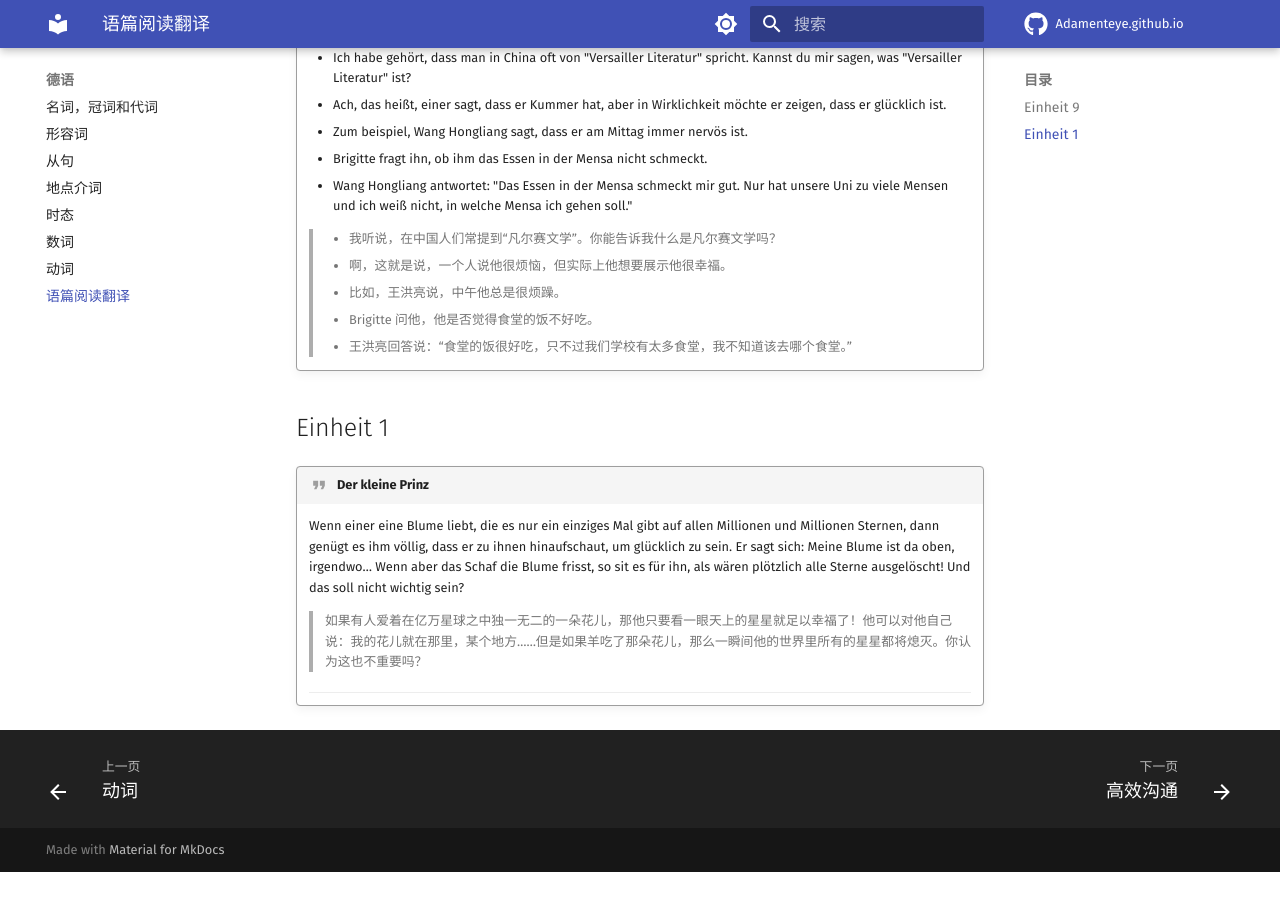
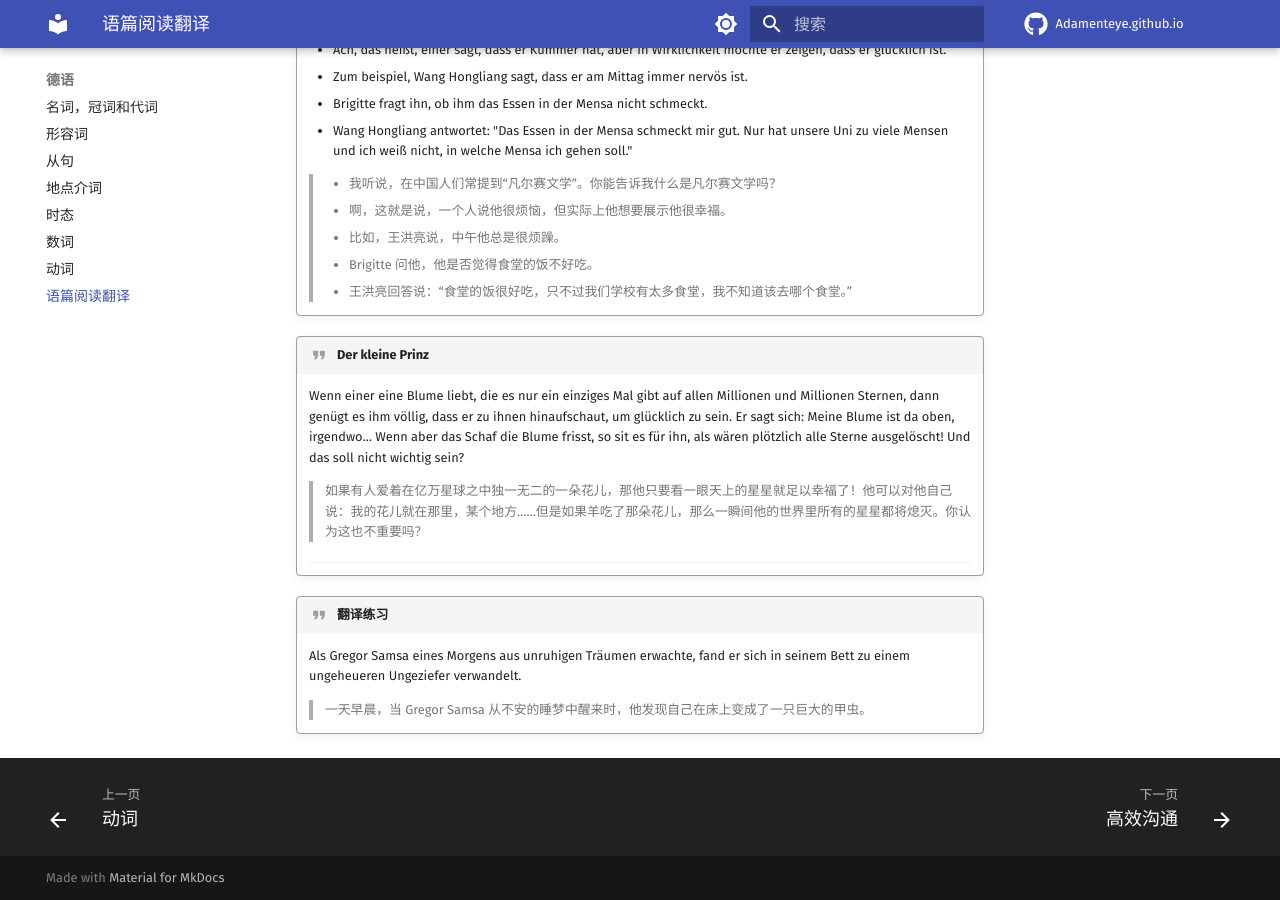
Before and after one commit to adamanteye/adamanteye.github.io, an MkDocs documentation site: the page built from docs/deutsch/lese-und-übersätzübung.md, in a window 1280 px wide and 900 px high, scrolled down 613 px. Built offline with MkDocs 1.6.1 and Material for MkDocs 9.7.7, drawn with Linux system fonts in a browser that asks for light colours; comment, search, counter and statistics services are not loaded; before the commit the page ends 1485 px from its top, so only the background shows below that.

Commit message:
Feat: 增加翻译例句

```diff
--- a/docs/deutsch/lese-und-übersätzübung.md
+++ b/docs/deutsch/lese-und-übersätzübung.md
@@ -1,4 +1,4 @@
-## Einheit 9
+
 
 !!! quote "阅读与翻译练习"
     Die Ausstellung "Crossing Parallels: German Design 1945-1990" im Kunstmuseum der Tsinghua Universität wird bis Mitte April dauern.
@@ -29,7 +29,6 @@
     > - Brigitte 问他，他是否觉得食堂的饭不好吃。
     > - 王洪亮回答说：“食堂的饭很好吃，只不过我们学校有太多食堂，我不知道该去哪个食堂。”
 
-## Einheit 1
 
 !!! quote "Der kleine Prinz"
     Wenn einer eine Blume liebt, die es nur ein einziges Mal gibt auf allen Millionen und Millionen Sternen, dann genügt es ihm völlig, dass er zu ihnen hinaufschaut, um glücklich zu sein. Er sagt sich: Meine Blume ist da oben, irgendwo… Wenn aber das Schaf die Blume frisst, so sit es für ihn, als wären plötzlich alle Sterne ausgelöscht! Und das soll nicht wichtig sein?
@@ -37,3 +36,8 @@
     > 如果有人爱着在亿万星球之中独一无二的一朵花儿，那他只要看一眼天上的星星就足以幸福了！他可以对他自己说：我的花儿就在那里，某个地方……但是如果羊吃了那朵花儿，那么一瞬间他的世界里所有的星星都将熄灭。你认为这也不重要吗？
 
     ---
+
+!!! quote "翻译练习"
+    Als Gregor Samsa eines Morgens aus unruhigen Träumen erwachte, fand er sich in seinem Bett zu einem ungeheueren Ungeziefer verwandelt.
+
+    > 一天早晨，当 Gregor Samsa 从不安的睡梦中醒来时，他发现自己在床上变成了一只巨大的甲虫。
```
Also changed, not shown: docs/deutsch/verben.md (line endings or trailing spaces).
